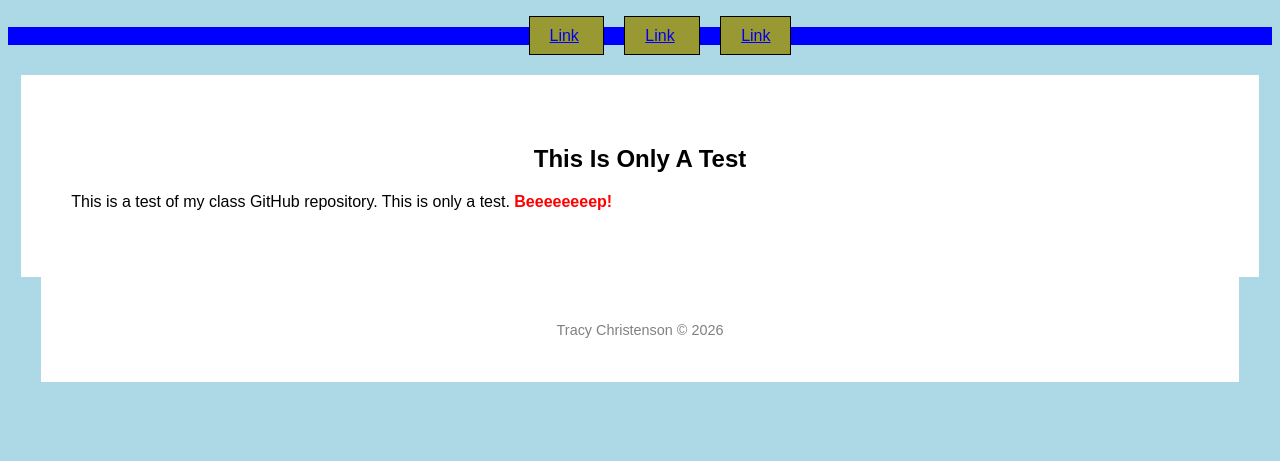
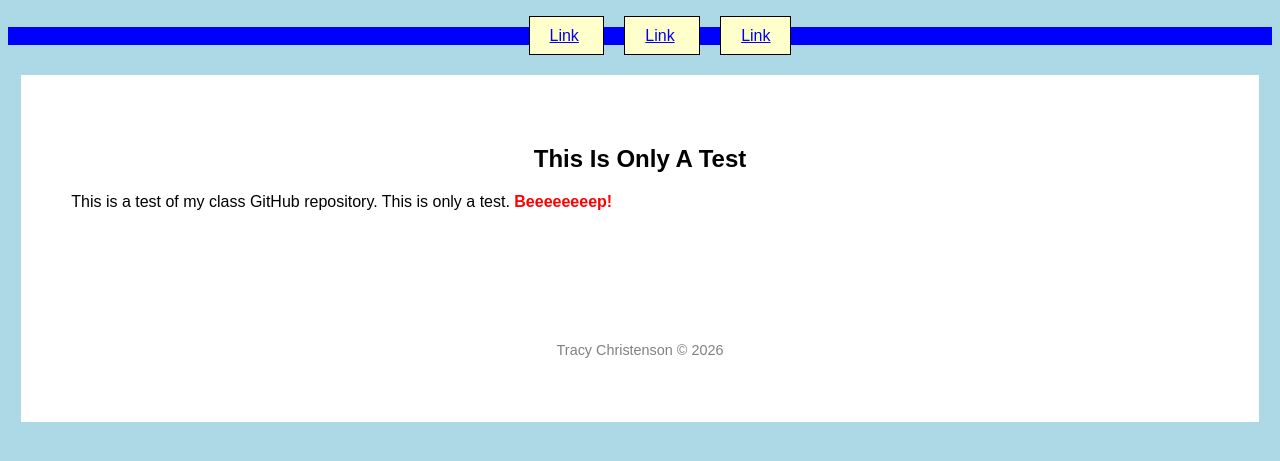
Before and after one commit to tracydchristenson-hub/GIT414, a plain HTML site: page index.html in a window 1280 px wide. Shown: the part 67-528 px from the top of the page. Drawn offline with Linux system fonts and the light colour scheme.

Commit message:
Update style.css

```diff
--- a/style.css
+++ b/style.css
@@ -41,7 +41,7 @@
         margin: 10px;
         padding: 10px 20px;
         border: 1px solid black;
-        background: #999933;
+        background: #ffffcc;
     }
 
     span {
@@ -54,7 +54,7 @@
         color: gray;
         text-align: center;
         background: white;
-        padding: 30px;
+        padding: 50px;
         width: 90%;
         margin: auto;
     }
```
